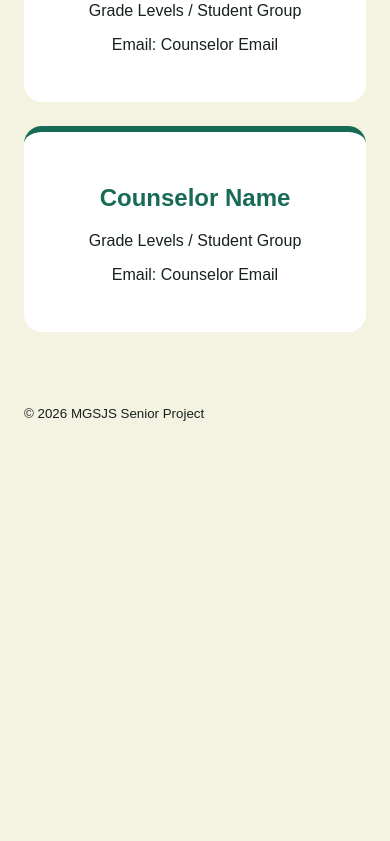
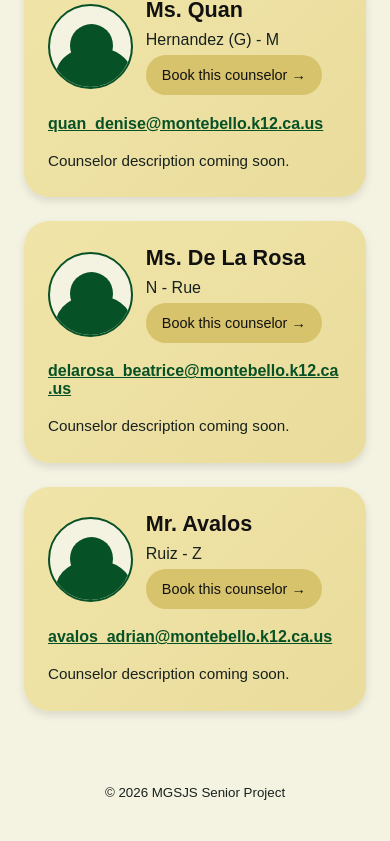
Before and after one commit to Seth-Ramos/Senior-Project-2027-MGSJS, a plain HTML site: page counselors.html in a window 390 px wide. Shown: the part 957-1798 px from the top of the page. Before the commit the page ends 1403 px from the top, so only its background shows below. Drawn offline with Linux system fonts and the light colour scheme.

Commit message:
update counselors page layout and styling; enhance counselor cards with booking buttons and responsive design

```diff
--- a/counselors.html
+++ b/counselors.html
@@ -35,8 +35,21 @@
     }
 
     .site-logo {
-      width: 100px;
+      width: 120px;
       height: auto;
+    }
+    .logo-link {
+   display: inline-block;
+   line-height: 0;
+    }
+
+    .logo-link img {
+  cursor: pointer;
+  transition: transform 0.2s ease;
+    }
+
+.logo-link:hover img {
+  transform: scale(1.05);
 }
 
     .header-text {
@@ -53,57 +66,207 @@
       margin: 0;
     }
 
-    .nav-button {
-      display: inline-block;
-      background: #176b54;
-      color: white;
-      padding: 0.65rem 1rem;
-      border-radius: 5px;
-      text-decoration: none;
+
+/* MAIN CONTENT */
+main {
+  width: min(100% - 3rem, 1250px);
+  margin: auto;
+  padding: 2rem 0;
 }
 
-    main {
-      width: min(100% - 3rem, 1060px);
-      margin: auto;
-      padding: 3rem 0;
-    }
-
+/* GREEN WELCOME BANNER */
 .page-heading {
+  background: linear-gradient(110deg, #075126, #087523);
+  color: white;
   text-align: center;
-      margin-bottom: 2.5rem;
+  padding: 2rem;
+  border-radius: 22px;
+  margin-bottom: 2rem;
 }
 
 .page-heading h1 {
-      font-size: 2.3rem;
-      margin-bottom: 0.5rem;
+  font-size: 2.5rem;
+  margin: 0 0 0.5rem;
 }
 
+.page-heading p {
+  font-size: 1.1rem;
+  margin: 0;
+}
+
+/* COUNSELOR GRID */
 .counselor-grid {
   display: grid;
-      grid-template-columns: repeat(2, 1fr);
+  grid-template-columns: repeat(6, minmax(0, 1fr));
   gap: 1.5rem;
 }
 
+/* COUNSELOR CARDS */
 .counselor-card {
-      background: white;
-      padding: 2rem;
-      border-radius: 18px;
-      text-align: center;
-      border-top: 6px solid #176b54;
+  grid-column: span 2;
+  background: linear-gradient(135deg, #f0e4a8, #e9dc9c);
+  padding: 1.5rem;
+  border-radius: 25px;
+  box-shadow: 0 4px 8px rgba(0, 0, 0, 0.10);
+  transition: transform 0.2s ease, box-shadow 0.2s ease;
 }
 
-    .counselor-card h2 {
-      color: #176b54;
+.counselor-card:hover {
+  transform: translateY(-4px);
+  box-shadow: 0 7px 14px rgba(0, 0, 0, 0.13);
 }
 
-    .counselor-card a {
-      color: #176b54;
+/* CENTER THE LAST TWO CARDS */
+.counselor-card:nth-child(4) {
+  grid-column: 2 / span 2;
 }
 
+.counselor-card:nth-child(5) {
+  grid-column: 4 / span 2;
+}
+
+/* TOP PORTION OF EACH CARD */
+.counselor-top {
+  display: flex;
+  align-items: center;
+  gap: 1rem;
+  margin-bottom: 1.2rem;
+}
+
+.counselor-info {
+  flex: 1;
+  min-width: 0;
+}
+
+.counselor-info h2 {
+  color: #111;
+  font-size: 1.35rem;
+  margin: 0 0 0.5rem;
+}
+
+.counselor-info p {
+  margin: 0.4rem 0;
+}
+
+/* PROFILE PLACEHOLDER */
+.avatar {
+  width: 105px;
+  height: 105px;
+  min-width: 105px;
+  border: 2px solid #075126;
+  border-radius: 50%;
+  background: #f4f2e1;
+  position: relative;
+  overflow: hidden;
+}
+
+.avatar::before {
+  content: "";
+  position: absolute;
+  width: 43px;
+  height: 43px;
+  background: #075126;
+  border-radius: 50%;
+  top: 18px;
+  left: 29px;
+}
+
+.avatar::after {
+  content: "";
+  position: absolute;
+  width: 76px;
+  height: 55px;
+  background: #075126;
+  border-radius: 50% 50% 0 0;
+  bottom: -15px;
+  left: 13px;
+}
+
+/* EMAIL */
+.counselor-email {
+  display: block;
+  color: #075126;
+  font-weight: bold;
+  margin: 1rem 0;
+  overflow-wrap: anywhere;
+}
+
+/* BOOKING BUTTON */
+.book-button {
+  display: inline-block;
+  background: #d8c36d;
+  color: #111;
+  text-decoration: none;
+  padding: 0.75rem 1rem;
+  border-radius: 30px;
+  font-size: 0.9rem;
+  transition: background 0.2s ease;
+}
+
+.book-button:hover {
+  background: #c5ae53;
+}
+
+/* DESCRIPTION */
+.counselor-description {
+  font-size: 0.95rem;
+  line-height: 1.6;
+  margin: 0;
+}
+
+/* RESPONSIVE DESIGN */
+@media (max-width: 850px) {
+  .counselor-grid {
+    grid-template-columns: repeat(2, minmax(0, 1fr));
+  }
+
+  .counselor-card,
+  .counselor-card:nth-child(4),
+  .counselor-card:nth-child(5) {
+    grid-column: span 1;
+  }
+
+  .page-heading h1 {
+    font-size: 2rem;
+  }
+}
+
+@media (max-width: 550px) {
+  .counselor-grid {
+    grid-template-columns: 1fr;
+  }
+
+  .counselor-card,
+  .counselor-card:nth-child(4),
+  .counselor-card:nth-child(5) {
+    grid-column: 1;
+  }
+
+  .counselor-top {
+    gap: 0.8rem;
+  }
+
+  .avatar {
+    width: 85px;
+    height: 85px;
+    min-width: 85px;
+  }
+
+  .avatar::before {
+    left: 20px;
+  }
+
+  .avatar::after {
+    left: 6px;
+  }
+}
+
+
 footer {
-      width: min(100% - 3rem, 1060px);
-      margin: auto;
-      padding: 1.5rem 0;
+  width: min(100% - 3rem, 1250px);
+  margin: 1.5rem auto;
+  text-align: center;
+  padding: 1rem;
 }
 
     @media (max-width: 650px) {
@@ -124,20 +287,18 @@
   <header>
     <div class="header-content">
 
+      <a href="index.html" class="logo-link">
     <img
     class="site-logo"
     src="images/Counsler_logo.png"
-        alt="Schurr High Counseling logo"
+    alt="Schurr High Counseling - Home"
     >
+     </a>
 
       <div class="header-text">
         <h1>Schurr High Counseling</h1>
         <h2>Student Guidance & Support Portal</h2>
       </div>
-
-      <a href="index.html" class="nav-button">
-        Home
-      </a>
 
     </div>
   </header>
@@ -153,33 +314,157 @@
       </p>
     </section>
 
+
 <section class="counselor-grid">
 
+  <!-- COUNSELOR 1 -->
   <div class="counselor-card">
-        <h2>Counselor Name</h2>
-        <p>Grade Levels / Student Group</p>
-        <p>Email: Counselor Email</p>
+
+    <div class="counselor-top">
+      <div class="avatar"></div>
+
+      <div class="counselor-info">
+        <h2>Ms. Rosas</h2>
+        <p>A - Cortez</p>
+
+       <button class="book-button"
+        type="button"
+        data-counselor="Ms. Rosas">
+    Book this counselor →
+</button>
+      </div>
     </div>
 
-      <div class="counselor-card">
-        <h2>Counselor Name</h2>
-        <p>Grade Levels / Student Group</p>
-        <p>Email: Counselor Email</p>
+    <a class="counselor-email"
+       href="mailto:rosas_lilia@montebello.k12.ca.us">
+      rosas_lilia@montebello.k12.ca.us
+    </a>
+
+    <p class="counselor-description">
+      Counselor description coming soon.
+    </p>
+
   </div>
 
+
+  <!-- COUNSELOR 2 -->
   <div class="counselor-card">
-        <h2>Counselor Name</h2>
-        <p>Grade Levels / Student Group</p>
-        <p>Email: Counselor Email</p>
+
+    <div class="counselor-top">
+      <div class="avatar"></div>
+
+      <div class="counselor-info">
+        <h2>Ms. Aguilar</h2>
+        <p>Corti - Hernandez (F)</p>
+
+   <button class="book-button"
+        type="button"
+        data-counselor="Ms. Aguilar">
+    Book this counselor →
+</button>
+      </div>
     </div>
 
+    <a class="counselor-email"
+       href="mailto:aguilar_alma@montebello.k12.ca.us">
+      aguilar_alma@montebello.k12.ca.us
+    </a>
+
+    <p class="counselor-description">
+      Counselor description coming soon.
+    </p>
+
+  </div>
+
+
+  <!-- COUNSELOR 3 -->
   <div class="counselor-card">
-        <h2>Counselor Name</h2>
-        <p>Grade Levels / Student Group</p>
-        <p>Email: Counselor Email</p>
+
+    <div class="counselor-top">
+      <div class="avatar"></div>
+
+      <div class="counselor-info">
+        <h2>Ms. Quan</h2>
+        <p>Hernandez (G) - M</p>
+
+        <a class="book-button"
+           href="mailto:quan_denise@montebello.k12.ca.us?subject=Appointment%20Request">
+          Book this counselor →
+        </a>
+      </div>
+    </div>
+
+    <a class="counselor-email"
+       href="mailto:quan_denise@montebello.k12.ca.us">
+      quan_denise@montebello.k12.ca.us
+    </a>
+
+    <p class="counselor-description">
+      Counselor description coming soon.
+    </p>
+
+  </div>
+
+
+  <!-- COUNSELOR 4 -->
+  <div class="counselor-card">
+
+    <div class="counselor-top">
+      <div class="avatar"></div>
+
+      <div class="counselor-info">
+        <h2>Ms. De La Rosa</h2>
+        <p>N - Rue</p>
+
+        <a class="book-button"
+           href="mailto:delarosa_beatrice@montebello.k12.ca.us?subject=Appointment%20Request">
+          Book this counselor →
+        </a>
+      </div>
+    </div>
+
+    <a class="counselor-email"
+       href="mailto:delarosa_beatrice@montebello.k12.ca.us">
+      delarosa_beatrice@montebello.k12.ca.us
+    </a>
+
+    <p class="counselor-description">
+      Counselor description coming soon.
+    </p>
+
+  </div>
+
+
+  <!-- COUNSELOR 5 -->
+  <div class="counselor-card">
+
+    <div class="counselor-top">
+      <div class="avatar"></div>
+
+      <div class="counselor-info">
+        <h2>Mr. Avalos</h2>
+        <p>Ruiz - Z</p>
+
+        <a class="book-button"
+           href="mailto:avalos_adrian@montebello.k12.ca.us?subject=Appointment%20Request">
+          Book this counselor →
+        </a>
+      </div>
+    </div>
+
+    <a class="counselor-email"
+       href="mailto:avalos_adrian@montebello.k12.ca.us">
+      avalos_adrian@montebello.k12.ca.us
+    </a>
+
+    <p class="counselor-description">
+      Counselor description coming soon.
+    </p>
+
   </div>
 
 </section>
+
 
   </main>
 
```
Lines whose indentation alone changed are shown as unchanged.
